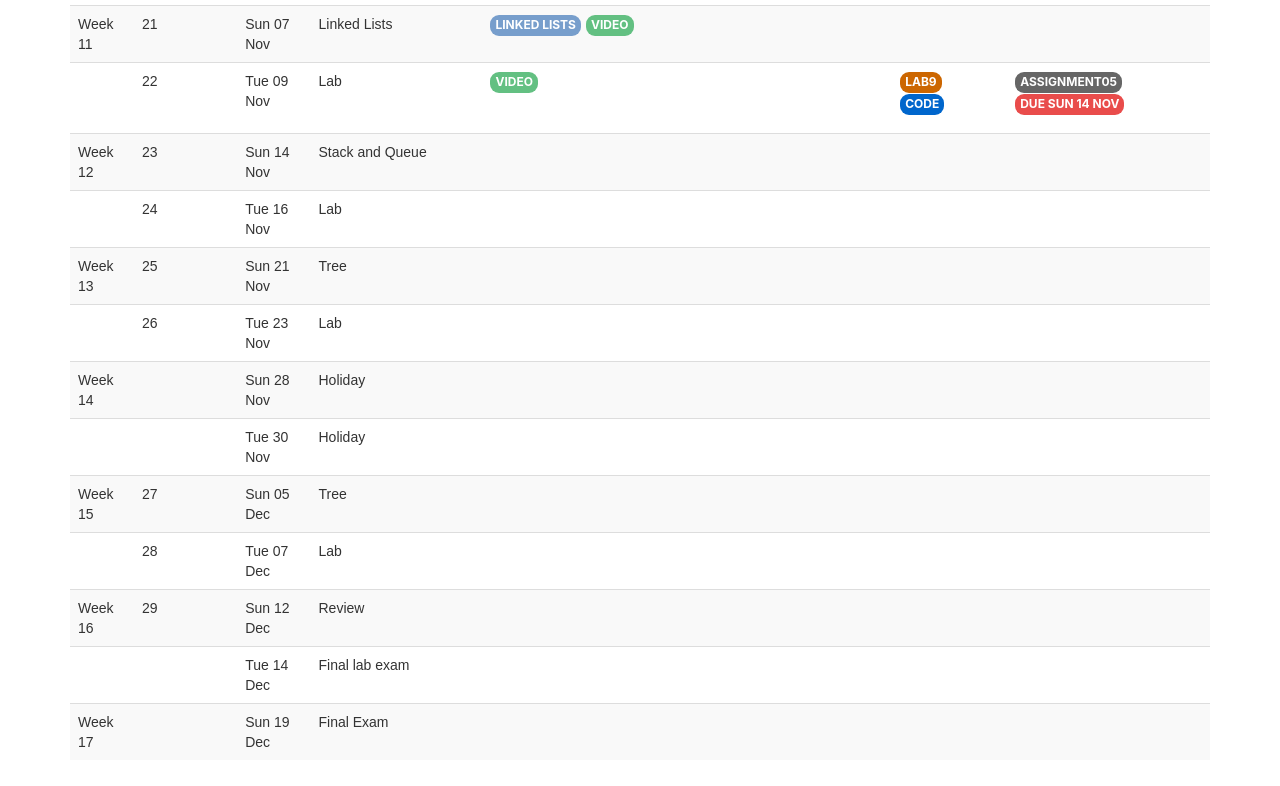
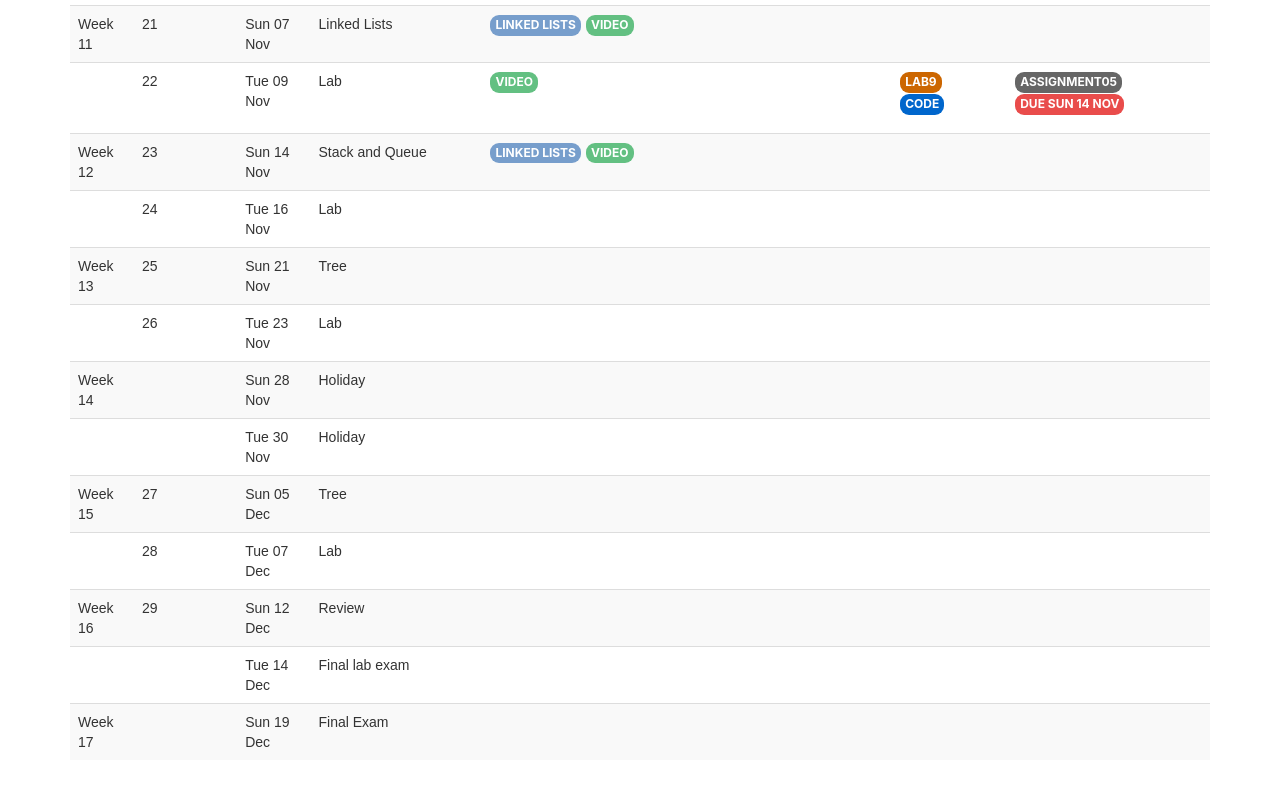
Before and after one commit to salrehaili/salrehaili.github.io, a website: page fa21/CS211/index.html in a window 1280 px wide. Shown: the part 1793-2579 px from the top of the page. Drawn offline with nearby package versions, Linux system fonts and the light colour scheme; some packages are replaced by stand-ins of ours.

Commit message:
Stack & Queue slides

```diff
--- a/fa21/CS211/index.html
+++ b/fa21/CS211/index.html
@@ -959,6 +959,7 @@ Sun 14 Nov
 Stack and Queue
 </td><td>
 <!--slides-->
+<a href="./assets/docs/Part7_Stacks+and+Queues.pdf" target="_blank"><strong class="label label-lecture">Linked Lists</strong></a><a href="https://youtu.be/BGEr2mfUx48" target="_blank"><strong class="label label-disc">Video</strong></a>
 </td><td>
 <!--Reading-->
 </td><td>
```
Also changed, not shown: 1 other file.
